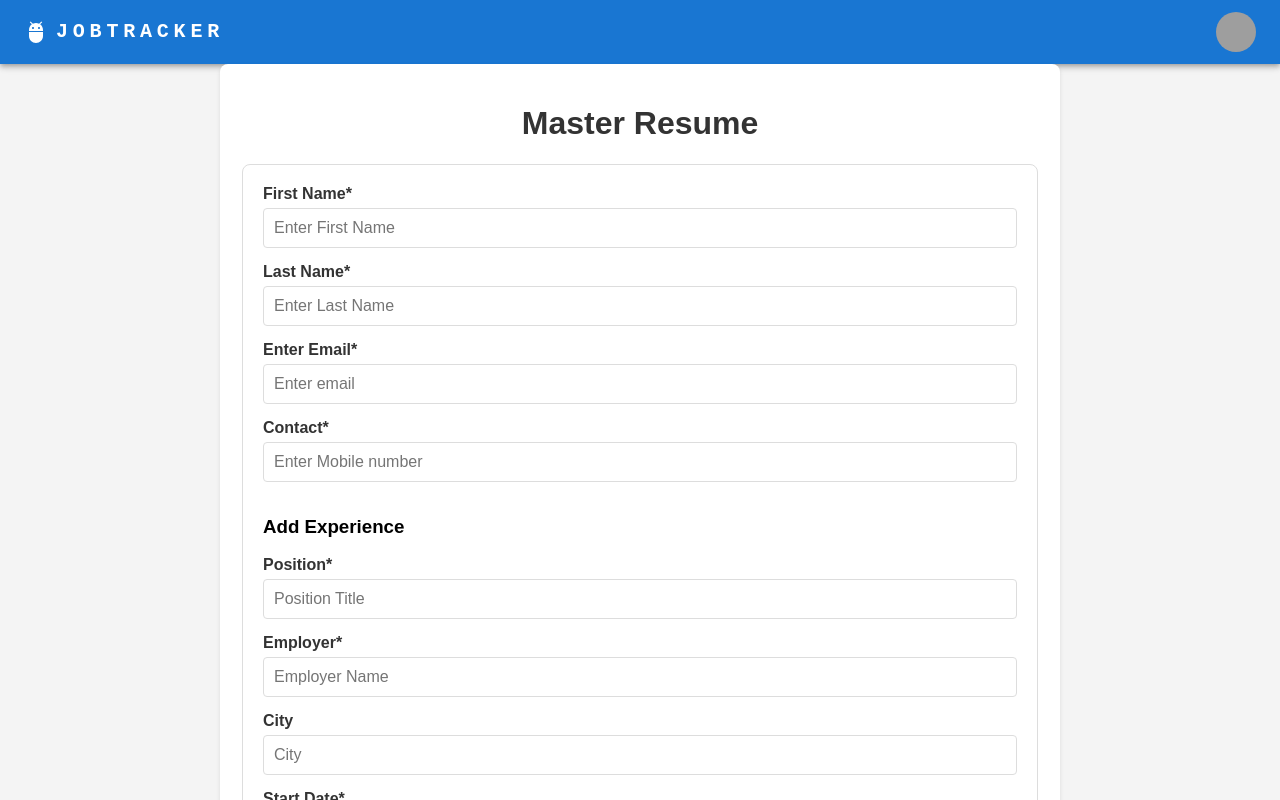
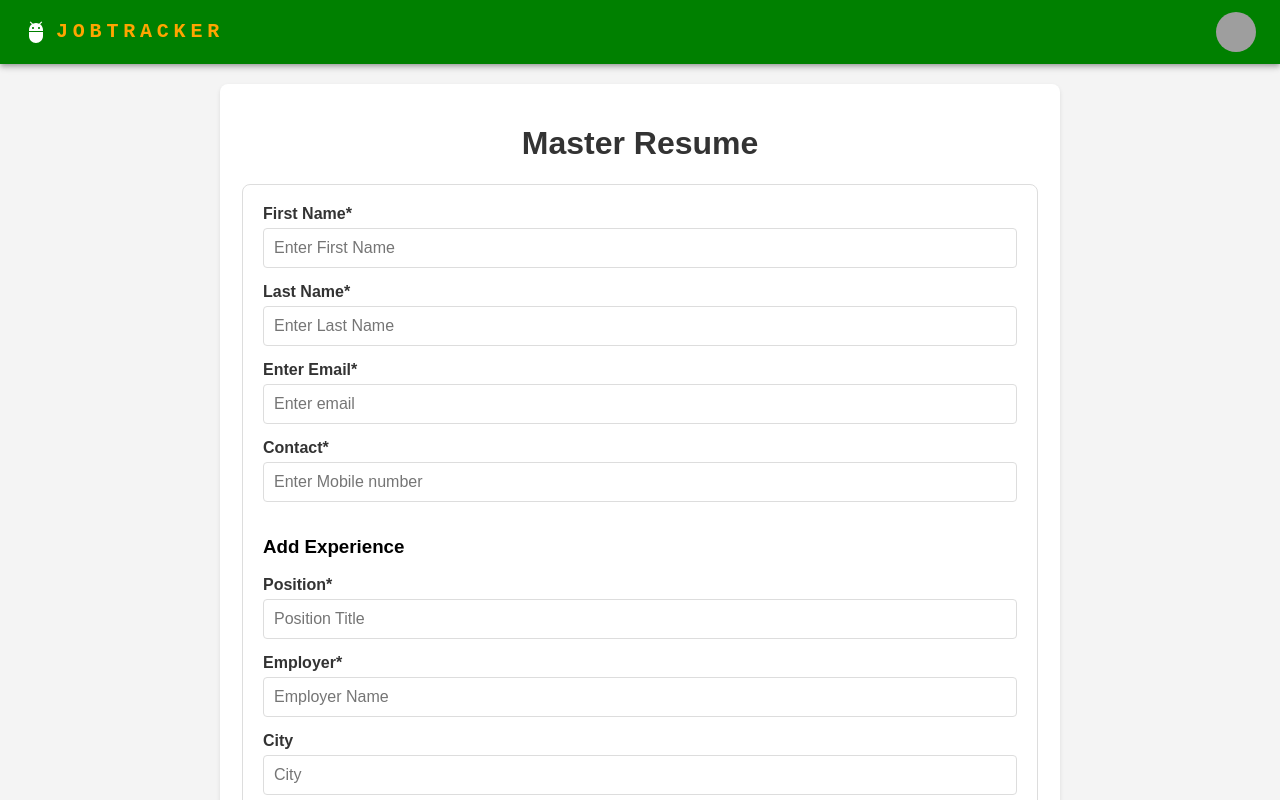
Before and after one commit to 401hackathon2024fall/jobApplicationManager, a React (Create React App) app in the folder frontend/: page /resume in a window 1280 px wide. Shown: the top 800 px of the page. Built offline with nearby package versions, Linux system fonts and the light colour scheme; grey boxes are pictures that could not be loaded.

Commit message:
fixed some ui and removed the duplicate

```diff
--- a/frontend/package.json
+++ b/frontend/package.json
@@ -3,6 +3,7 @@
   "version": "0.1.0",
   "private": true,
   "dependencies": {
+    "@chakra-ui/react": "^2.8.2",
     "@emotion/react": "^11.13.3",
     "@emotion/styled": "^11.13.0",
     "@fontsource/roboto": "^5.1.0",
@@ -11,6 +12,7 @@
     "@testing-library/jest-dom": "^5.17.0",
     "@testing-library/react": "^13.4.0",
     "@testing-library/user-event": "^13.5.0",
+    "framer-motion": "^11.5.4",
     "react": "^18.3.1",
     "react-dom": "^18.3.1",
     "react-router-dom": "^6.26.2",
--- a/frontend/src/App.js
+++ b/frontend/src/App.js
@@ -2,20 +2,30 @@ import Header from "./Components/Header/Header";
 import Resume from "./Components/Resume/Resume";
 import AddJob from "./Components/AddJob/AddJob";
 import React from "react";
-import { BrowserRouter as Router, Routes, Route } from "react-router-dom";
+import { BrowserRouter as Router, Routes, Route, useLocation } from "react-router-dom";
+
+function AppContent() {
+  const location = useLocation();
+
+  return (
+    <div>
+      <Header />
+
+      <div style={location.pathname === "/resume" ? { padding: "20px" } : {}}>
+        <Routes>
+          <Route path="/" element={<AddJob />} />
+          <Route path="/resume" element={<Resume />} />
+        </Routes>
+      </div>
+    </div>
+  );
+}
 
 function App() {
   return (
     <Router>
-      <Header />
-
-      <Routes>
-        <Route path='*/' element = {<AddJob/>}/>
-        <Route path="/resume" element={<Resume />} />
-      </Routes>
-      <AddJob />
+      <AppContent /> {/* Use a component where useLocation can be used */}
     </Router>
-
   );
 }
 
--- a/frontend/src/Components/Header/Header.jsx
+++ b/frontend/src/Components/Header/Header.jsx
@@ -1,5 +1,5 @@
 import * as React from "react";
-import { useNavigate } from "react-router-dom";
+import { Link, useNavigate } from "react-router-dom";
 import AppBar from "@mui/material/AppBar";
 import Box from "@mui/material/Box";
 import Toolbar from "@mui/material/Toolbar";
@@ -33,21 +33,22 @@ function Header() {
   };
 
   return (
-    <AppBar position="static">
+    <AppBar position="static" sx={{ bgcolor: "green"}}>
       <Toolbar>
         {/* Left aligned logo */}
-        <Box sx={{ display: 'flex', alignItems: 'center', flexGrow: 1 }}>
+        <Box sx={{ display: "flex", alignItems: "center", flexGrow: 1 }}>
           <AdbIcon sx={{ mr: 1 }} />
           <Typography
             variant="h6"
             noWrap
-            component="a"
+            component={Link}
+            to="/"
             href="#"
             sx={{
               fontFamily: "monospace",
               fontWeight: 700,
               letterSpacing: ".3rem",
-              color: "inherit",
+              color: "orange",
               textDecoration: "none",
             }}
           >
@@ -79,10 +80,11 @@ function Header() {
             onClose={handleCloseUserMenu}
           >
             {settings.map((setting) => (
-              <MenuItem key={setting} onClick={() => handleMenuItemClick(setting)}>
-                <Typography sx={{ textAlign: "center" }}>
-                  {setting}
-                </Typography>
+              <MenuItem
+                key={setting}
+                onClick={() => handleMenuItemClick(setting)}
+              >
+                <Typography sx={{ textAlign: "center" }}>{setting}</Typography>
               </MenuItem>
             ))}
           </Menu>
--- a/frontend/src/Components/Resume/Resume.jsx
+++ b/frontend/src/Components/Resume/Resume.jsx
@@ -28,7 +28,14 @@ function Resume({ masterResume }) {
 
   const handleSubmit = (e) => {
     e.preventDefault();
-    const newExperience = { position, employer, city, startDate, endDate, description };
+    const newExperience = {
+      position,
+      employer,
+      city,
+      startDate,
+      endDate,
+      description,
+    };
 
     if (selectedExperienceIndex !== null) {
       const updatedExperiences = [...experiences];
@@ -130,7 +137,11 @@ function Resume({ masterResume }) {
             required
           />
 
-          <h3>{selectedExperienceIndex !== null ? "Edit Experience" : "Add Experience"}</h3>
+          <h3>
+            {selectedExperienceIndex !== null
+              ? "Edit Experience"
+              : "Add Experience"}
+          </h3>
           <label>Position*</label>
           <input
             type="text"
@@ -180,8 +191,10 @@ function Resume({ masterResume }) {
             placeholder="Job Description"
           ></textarea>
 
-          <Button type="submit" colorScheme="blue">
-            {selectedExperienceIndex !== null ? "Update Experience" : "Add Experience"}
+          <Button type="submit" colorScheme="blue" mb={3}>
+            {selectedExperienceIndex !== null
+              ? "Update Experience"
+              : "Add Experience"}
           </Button>
 
           <Button type="button" colorScheme="gray" onClick={handleReset}>
```
Also changed, not shown: frontend/src/Components/Resume/resume.css (+5 -2 lines), 1 other file (tests, documents, lock files or other folders).
